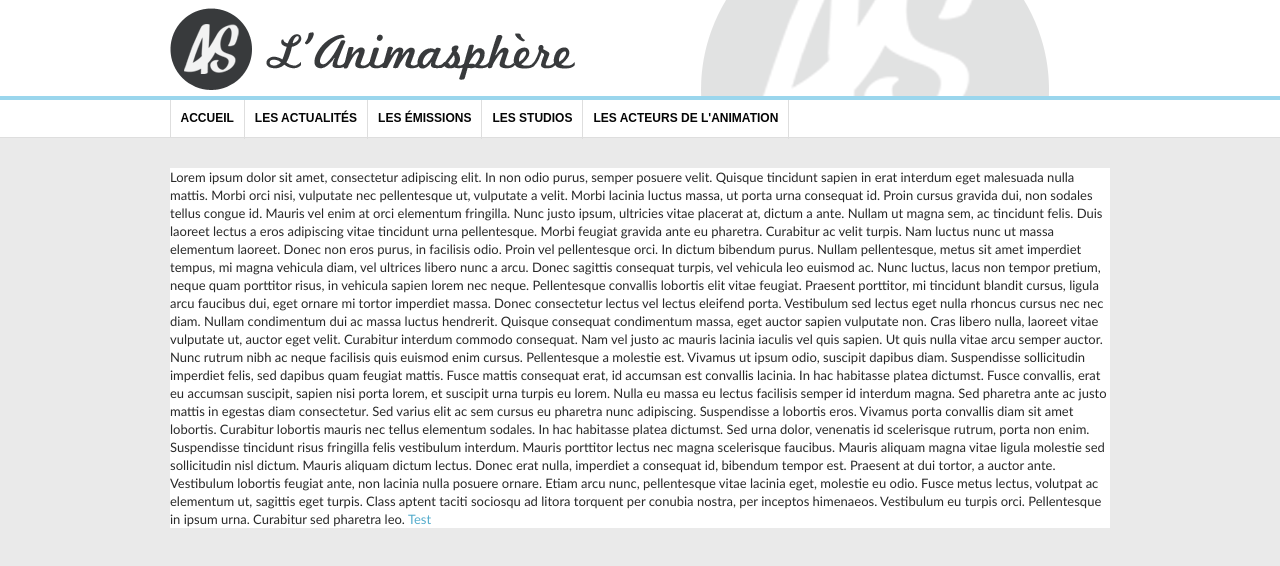
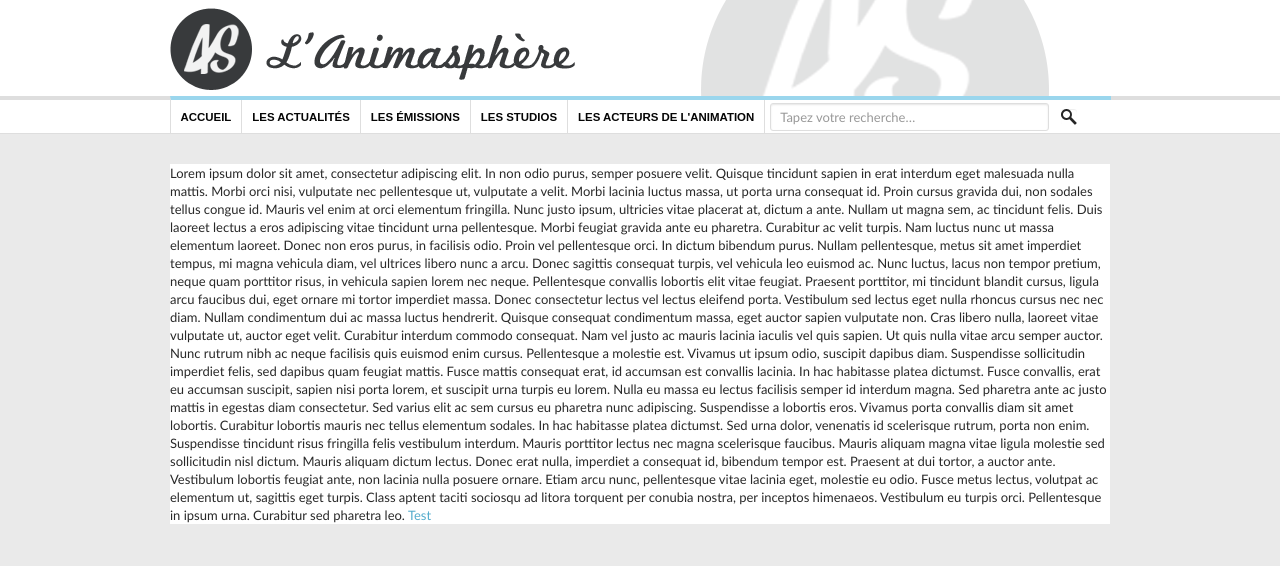
Before and after one commit to Torejy/anms-design, a plain HTML site: page index.html in a window 1280 px wide. Drawn offline with Linux system fonts and the light colour scheme.

Commit message:
Fin du menu et ajout de la recherche

```diff
--- a/index.html
+++ b/index.html
@@ -41,6 +41,10 @@
 							  	<li><a href="#">Les émissions</a></li>
 							  	<li><a href="#">Les studios</a></li>
 							  	<li><a href="#">Les acteurs de l'animation</a></li>
+							  	<form class="navbar-search pull-left">
+								  	<input type="text" placeholder="Tapez votre recherche…" class="query">
+								  	<input type="submit" class="loupe" value="Lancer la recherche">
+								</form>
 							</ul>
 			        	</div>
 			    	</div>
--- a/less/bootstrap/navbar.less
+++ b/less/bootstrap/navbar.less
@@ -15,8 +15,9 @@
 
 // Gradient is applied to it's own element because overflow visible is not honored by IE when filter is present
 .navbar-inner {
-  min-height: @navbarHeight;
-  border-top: 4px solid #9ad6ed;
+  height: @navbarHeight - 4;
+  padding-top : -4px;
+  border-top: 4px solid @borderMenu;
   border-bottom: 1px solid @borderMenu;
 }
 
@@ -27,7 +28,10 @@
   margin-left: auto;
   max-width: 940px;
   border-left: 1px solid @borderMenu;
-  height: 37px;
+  height: 33px;
+  border-top: 4px solid @couleurMenu;
+  position: relative;
+  top: -4px;
 }
 
 // Override the default collapsed state
@@ -110,38 +114,33 @@
 
 // Navbar search
 .navbar-search {
+  width : 34%;
   position: relative;
   float: left;
-  .navbarVerticalAlign(28px); // Vertically center in navbar
-  margin-bottom: 0;
-  .search-query {
+  margin-top: 2.75px;
+  margin-left: 5px;
+  .query {
+    width: 81%;
     padding: 4px 9px;
-    #font > .sans-serif(13px, normal, 1);
-    color: @white;
-    background-color: @navbarSearchBackground;
-    border: 1px solid @navbarSearchBorder;
+    color: lighten(#c6c6c6, 10%);
+    border: 1px solid @borderMenu;
     .box-shadow(~"inset 0 1px 2px rgba(0,0,0,.1), 0 1px 0 rgba(255,255,255,.15)");
-    .transition(none);
-
-    // Placeholder text gets special styles; can't be a grouped selector
-    &:-moz-placeholder {
-      color: @navbarSearchPlaceholderColor;
-    }
-    &::-webkit-input-placeholder {
-      color: @navbarSearchPlaceholderColor;
-    }
-
     // Focus states (we use .focused since IE7-8 and down doesn't support :focus)
     &:focus,
     &.focused {
-      padding: 5px 10px;
-      color: @grayDark;
       text-shadow: 0 1px 0 @white;
-      background-color: @navbarSearchBackgroundFocus;
-      border: 0;
-      .box-shadow(0 0 3px rgba(0,0,0,.15));
-      outline: 0;
+      border: 1px solid @couleurMenu;
     }
+  }
+
+  .loupe{
+    height: 16px;
+    width: 16px;
+    margin-left: 9px;
+    border: 0;
+    background-image: url("../../img/header/loupe.png");
+    text-indent: -9999px;
+    font-size: 0;
   }
 }
 
@@ -191,8 +190,8 @@
   left: 0;
   display: block;
   float: left;
-  margin: 0 10px 0 0;
-  height: 37px;
+  height: 33px;
+  width : 100%;
 }
 .navbar .nav.pull-right {
   float: right; // redeclare due to specificity
@@ -207,11 +206,11 @@
   text-transform: uppercase;
   font-family: Arial;
   font-weight: bolder;
-  font-size: 12px;
+  font-size: 11.45px;
   float: none;
   // Vertically center the text given @navbarHeight
   @elementHeight: 20px;
-  padding: ((@navbarHeight - @elementHeight) / 2) 10px ((@navbarHeight - @elementHeight) / 2 + 1);
+  padding: ((@navbarHeight - @elementHeight) / 2 - 1) 10px ((@navbarHeight - @elementHeight) / 2 + 1);
   line-height: 19px;
   color: @navbarLinkColor;
   text-decoration: none;
@@ -233,9 +232,12 @@
 }
 // Hover
 .navbar .nav > li > a:hover {
-  background-color: @navbarLinkBackgroundHover; // "transparent" is default to differentiate :hover from .active
-  color: @navbarLinkColorHover;
+  background-color: @couleurMenu; // "transparent" is default to differentiate :hover from .active
+  color: @white;
   text-decoration: none;
+  border-top: 4px solid #50a9ca;
+  position: relative;
+  top: -4px;
 }
 
 // Active nav items
--- a/less/bootstrap/navs.less
+++ b/less/bootstrap/navs.less
@@ -16,7 +16,7 @@
 .nav > li > a {
   display: block;
   border-right: 1px solid @borderMenu;
-  height: 21px;
+  height: 17px;
 }
 .nav > li > a:hover {
   text-decoration: none;
--- a/less/bootstrap/variables.less
+++ b/less/bootstrap/variables.less
@@ -11,6 +11,7 @@
 @fond : 				#eaeaea;
 @texte : 				#292929;
 @borderMenu :			#dedede;
+@couleurMenu : 			#9ad6ed;
 
 
 // Grays
--- a/less/style.less
+++ b/less/style.less
@@ -2,7 +2,7 @@
 
 .header{
 	background-color: @white;
-	height: 137px;
+	height: 133px;
 	margin-bottom : 31px;
 
 	.logo{
```
Also changed, not shown: img/header/loupe.png (added).
